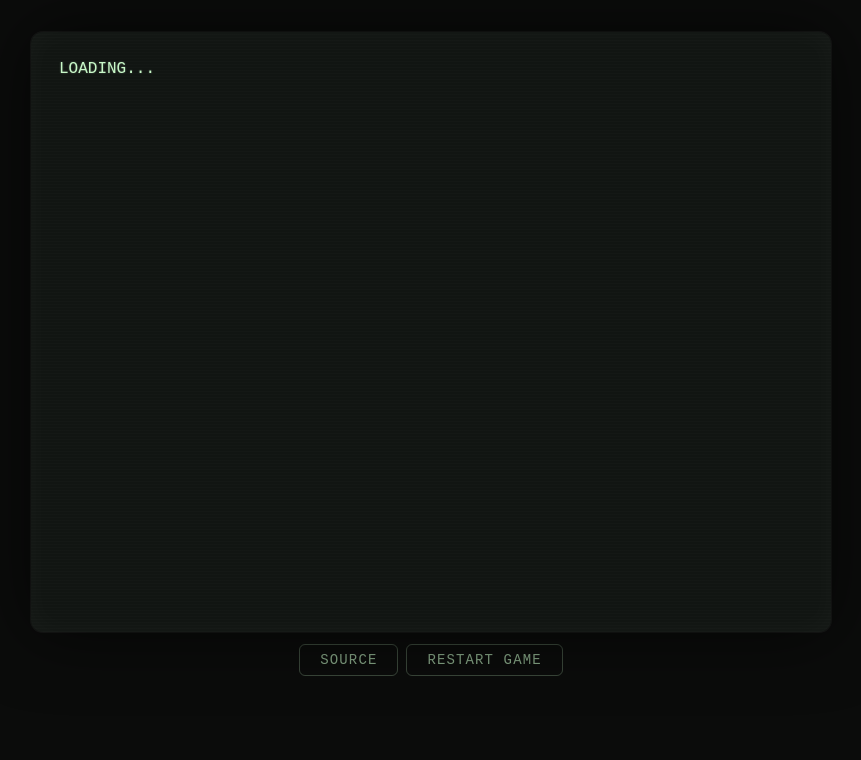
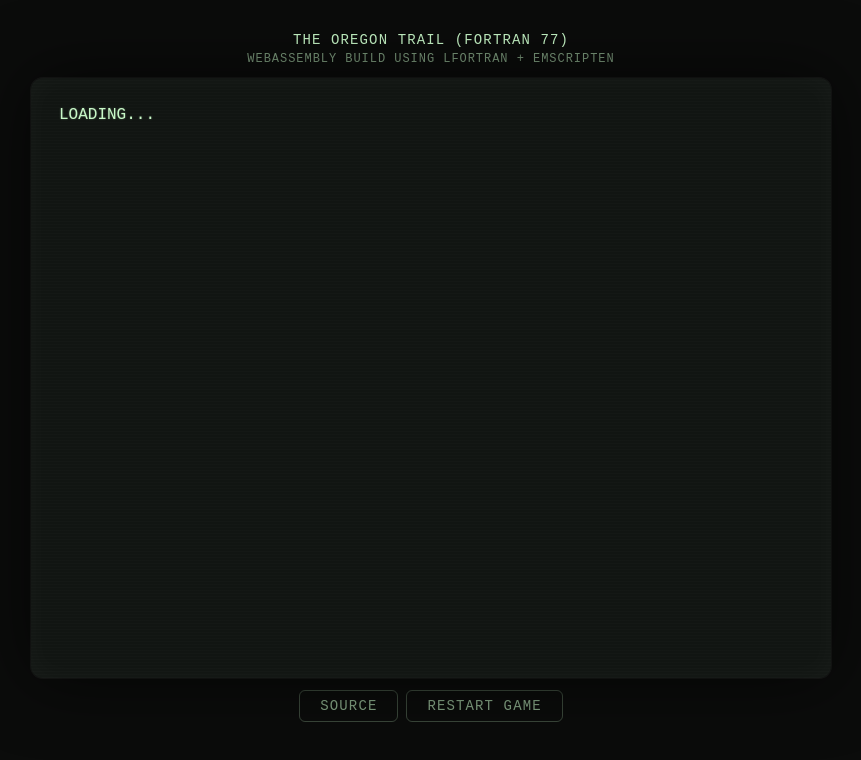
Before and after one commit to minhqdao/oregon-fortran-wasm, a plain HTML site: page web/index.html in a window 1280 px wide. Shown: the whole page, without its empty margins (209-1070 px from the left). Drawn offline with Linux system fonts and the light colour scheme.

Commit message:
Add title

```diff
--- a/web/index.html
+++ b/web/index.html
@@ -50,6 +50,23 @@
         margin: 0 auto;
         max-width: 800px;
       }
+      #title {
+        color: #c8f8c8;
+        font-size: 14px;
+        font-weight: normal;
+        letter-spacing: 0.08em;
+        margin: 0 0 4px;
+        text-align: center;
+        text-transform: uppercase;
+      }
+      #subtitle {
+        color: rgba(200, 248, 200, 0.6);
+        font-size: 12px;
+        letter-spacing: 0.08em;
+        margin: 0 0 12px;
+        text-align: center;
+        text-transform: uppercase;
+      }
       .visually-hidden {
         clip: rect(0 0 0 0);
         clip-path: inset(50%);
@@ -72,7 +89,7 @@
           inset 0 0 30px rgba(255, 255, 255, 0.03),
           0 0 70px rgba(0, 0, 0, 0.65),
           0 0 0 1px rgba(255, 255, 255, 0.05);
-        height: min(600px, calc(100vh - 150px));
+        height: min(600px, calc(100vh - 200px));
         min-height: 360px;
         overflow: hidden;
         position: relative;
@@ -228,6 +245,9 @@
           min-height: calc(100vh - 32px);
           min-height: calc(100dvh - 32px);
         }
+        #subtitle {
+          font-size: 11px;
+        }
         #terminal-container {
           flex: 1 1 auto;
           height: auto;
@@ -272,7 +292,8 @@
   </head>
   <body>
     <main>
-      <h1 class="visually-hidden">The Oregon Trail</h1>
+      <h1 id="title">The Oregon Trail (Fortran 77)</h1>
+      <p id="subtitle">WebAssembly build using LFortran + Emscripten</p>
       <p id="status" hidden role="status" aria-atomic="true"></p>
       <div id="terminal-container">
         <h2 id="terminal-title" class="visually-hidden">Game terminal</h2>
```
